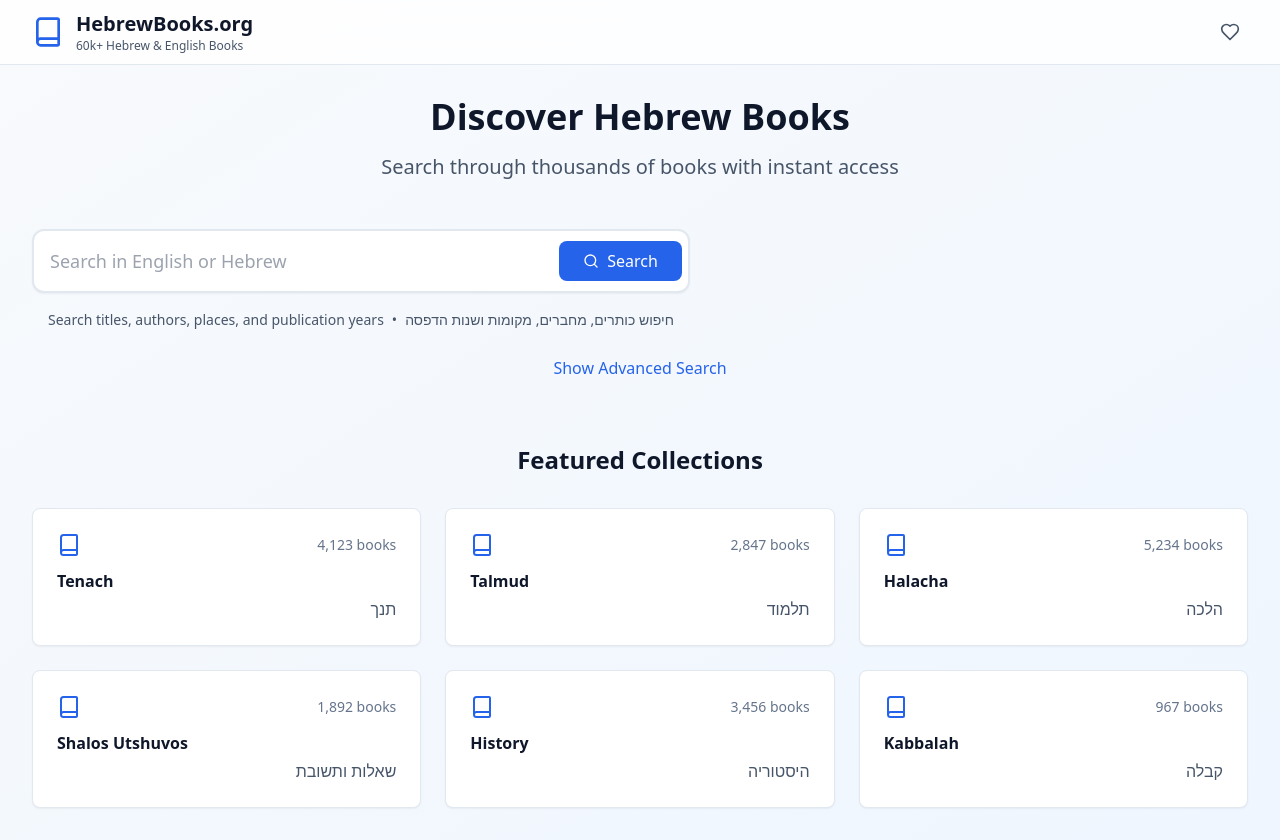
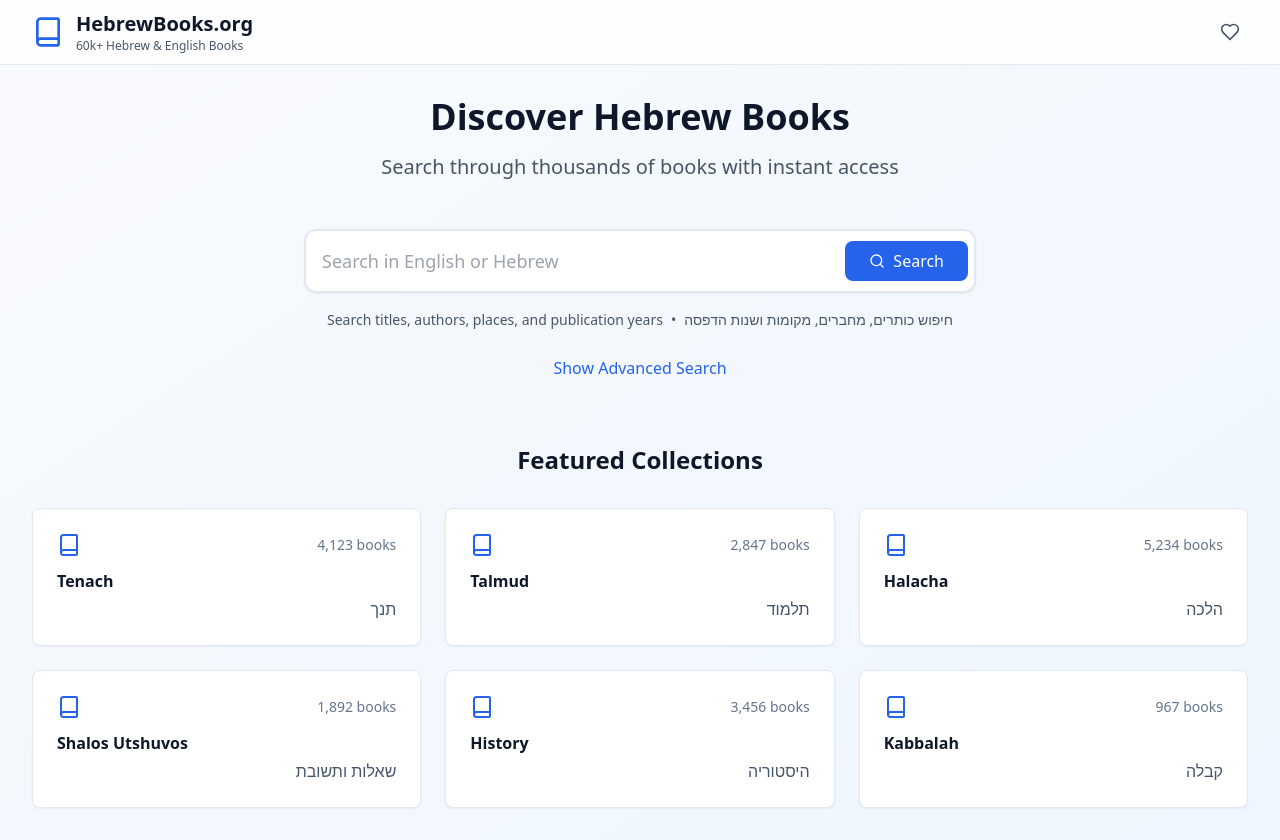
Before and after one commit to shmuliev/hebrew-books-at-hand, a React (Vite) app: page / in a window 1280 px wide. Built offline with nearby package versions, Linux system fonts and the light colour scheme.

Commit message:
Reverted to commit ee53d1ff5692736ec91e92e4585fa304758229cb

```diff
--- a/src/components/SearchInterface.tsx
+++ b/src/components/SearchInterface.tsx
@@ -67,11 +67,10 @@ export const SearchInterface: React.FC<SearchInterfaceProps> = ({
     setTimeout(() => handleSearch(), 100);
   };
 
-
   return (
     <div className="space-y-6">
       {/* Search Bar */}
-      <div className="flex item-center gap-4">
+      <div className="relative max-w-2xl mx-auto">
         <div className="space-y-4">
           <div className="relative">
             <input
@@ -84,7 +83,7 @@ export const SearchInterface: React.FC<SearchInterfaceProps> = ({
               className="w-full px-4 py-4 pr-32 text-lg bg-white border-2 border-slate-200 rounded-xl focus:border-blue-500 focus:outline-none shadow-sm transition-all"
               dir="auto"
             />
-          <button
+            <button
               onClick={handleSearch}
               disabled={isSearching}
               className="absolute right-2 top-1/2 transform -translate-y-1/2 bg-blue-600 text-white px-6 py-2 rounded-lg hover:bg-blue-700 disabled:opacity-50 transition-colors flex items-center gap-2"
@@ -93,10 +92,6 @@ export const SearchInterface: React.FC<SearchInterfaceProps> = ({
               {isSearching ? 'Searching...' : 'Search'}
             </button>
           </div>
-
-
-
-
 
           <div className="text-center px-4">
             <p className="text-sm text-slate-600 leading-relaxed">
--- a/src/pages/Index.tsx
+++ b/src/pages/Index.tsx
@@ -90,7 +90,7 @@ const Index = () => {
 
       <div className="flex max-w-7xl mx-auto">
         {/* Main Content Area */}
-        <div className={`flex-1 transition-all duration-300 ${selectedBook ? 'lg:mr-0' : ''}`}>
+        <div className={`flex-1 transition-all duration-300 ${selectedBook ? 'lg:mr-80' : ''}`}>
           {!selectedBook ? (
             <div className="px-4 sm:px-6 lg:px-8 py-8">
               {/* Hero Section */}
```
